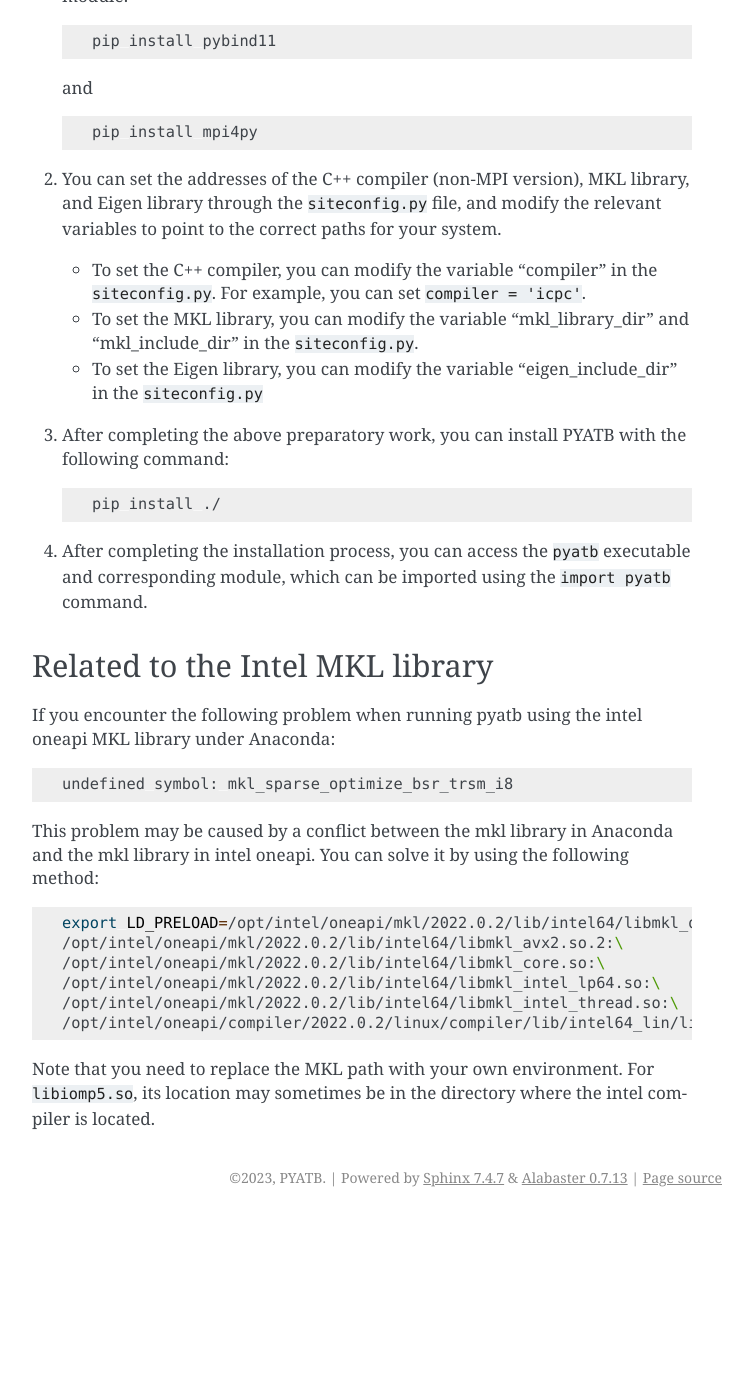
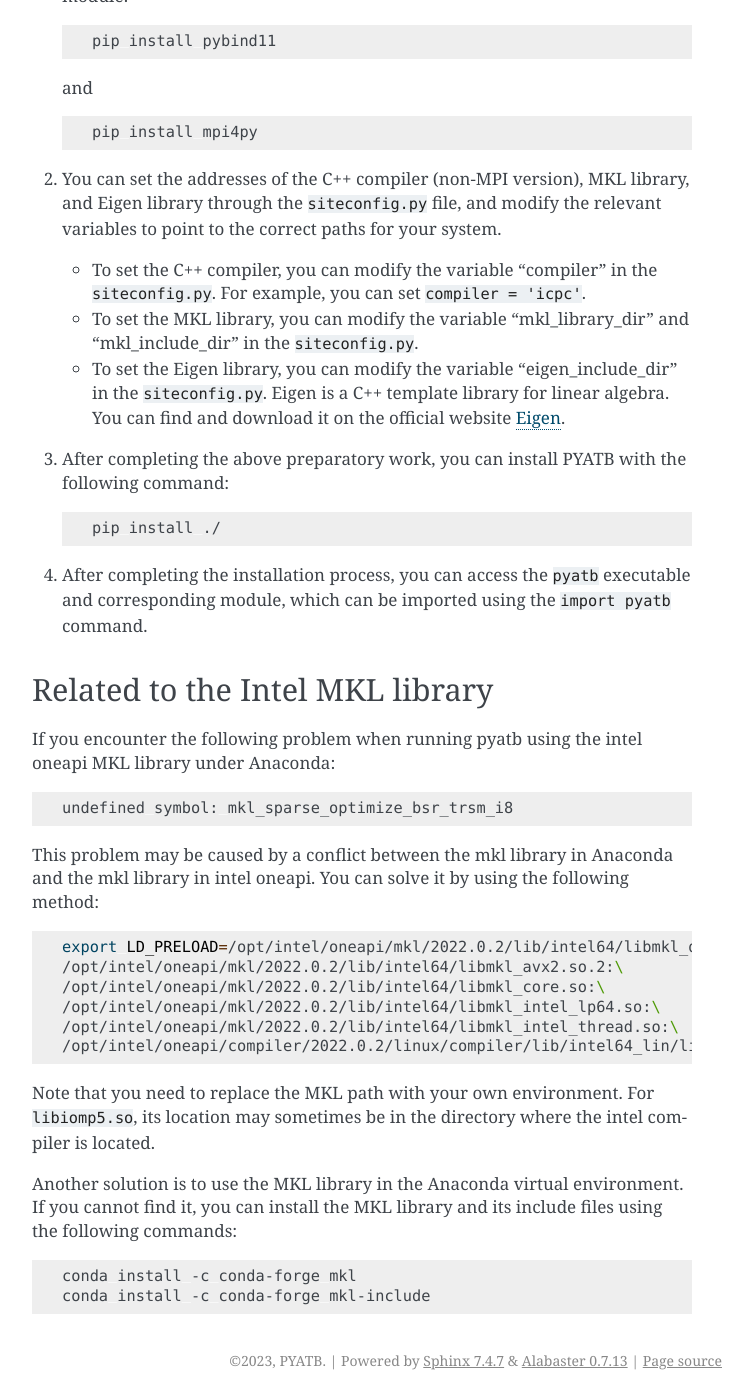
Before and after one commit to pyatb/pyatb, a Sphinx documentation site: the page built from doc/source/installation.md, in a window 1280 px wide and 1400 px high, scrolled down 787 px. Shown: the whole window, without its empty margins (388-1140 px from the left). Built offline with Sphinx 7.4.7, drawn with Linux system fonts in a browser that asks for light colours; before the commit the page ends 2004 px from its top, so only the background shows below that; some of the changed lines change nothing that is shown.

Commit message:
Improve installation documentation

````diff
--- a/doc/source/installation.md
+++ b/doc/source/installation.md
@@ -15,12 +15,12 @@
 - Python 3.7 or newer
 - C++ compiler
 - Intel MKL
-- pybind11
-- Eigen3
-- NumPy
-- SciPy
-- mpi4py
-- Matplotlib
+- [pybind11](https://pybind11.readthedocs.io/en/stable/index.html)
+- [Eigen3](https://eigen.tuxfamily.org/index.php?title=Main_Page)
+- [NumPy](https://numpy.org/)
+- [SciPy](https://scipy.org/)
+- [mpi4py](https://mpi4py.readthedocs.io/en/stable/mpi4py.html)
+- [Matplotlib](https://matplotlib.org/)
 
 
 ## Install
@@ -44,7 +44,7 @@
 
    - To set the MKL library, you can modify the variable "mkl_library_dir" and "mkl_include_dir" in the `siteconfig.py`.
 
-   - To set the Eigen library, you can modify the variable "eigen_include_dir" in the `siteconfig.py`
+   - To set the Eigen library, you can modify the variable "eigen_include_dir" in the `siteconfig.py`. Eigen is a C++ template library for linear algebra. You can find and download it on the official website [Eigen](https://eigen.tuxfamily.org/index.php?title=Main_Page).
 
 3. After completing the above preparatory work, you can install PYATB with the following command:
 
@@ -74,3 +74,10 @@
 ```
 
 Note that you need to replace the MKL path with your own environment. For `libiomp5.so`, its location may sometimes be in the directory where the intel compiler is located.
+
+Another solution is to use the MKL library in the Anaconda virtual environment. If you cannot find it, you can install the MKL library and its include files using the following commands:
+
+```shell
+conda install -c conda-forge mkl
+conda install -c conda-forge mkl-include
+```
````
Also changed, not shown: 1 other file.
